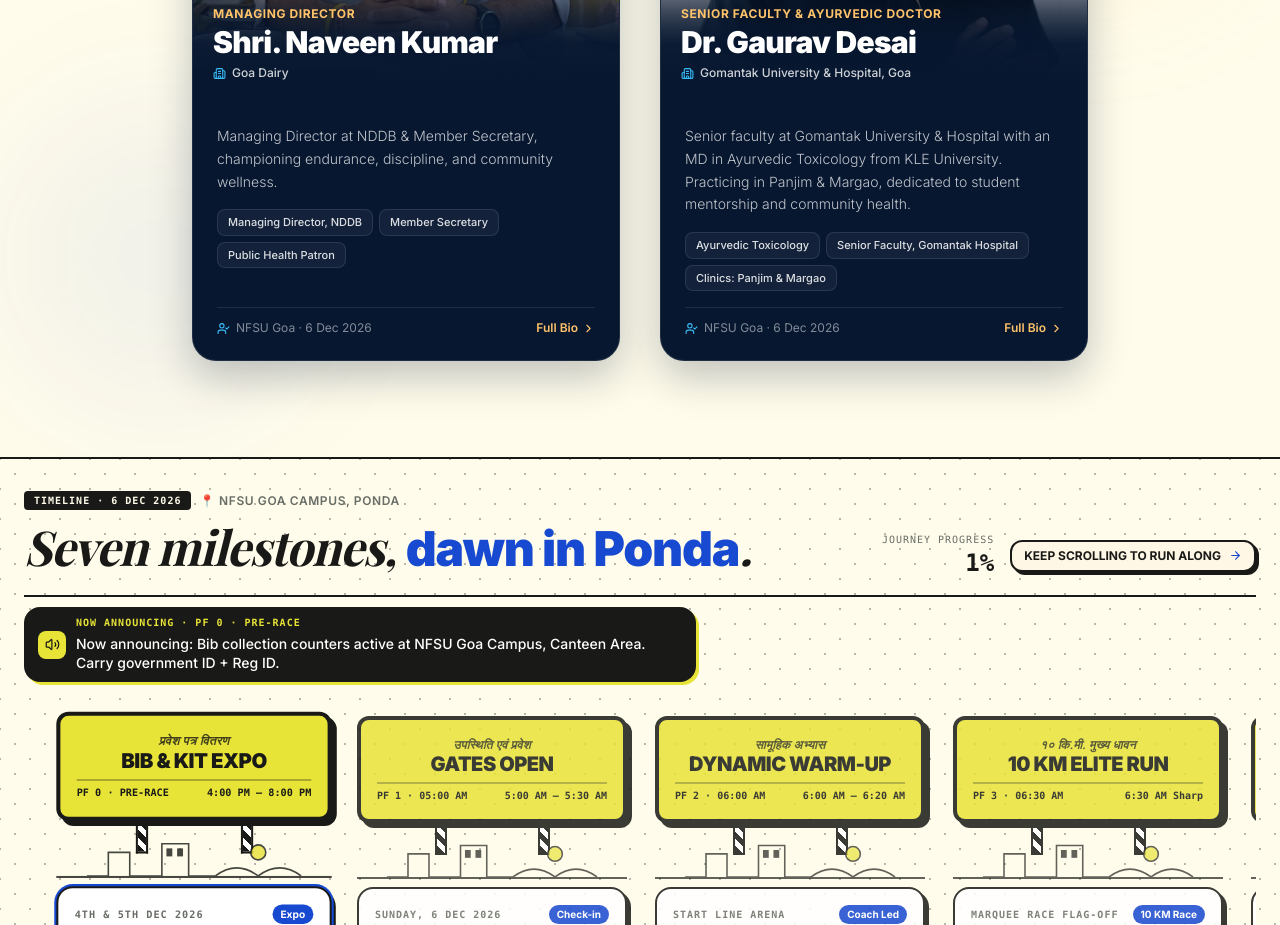
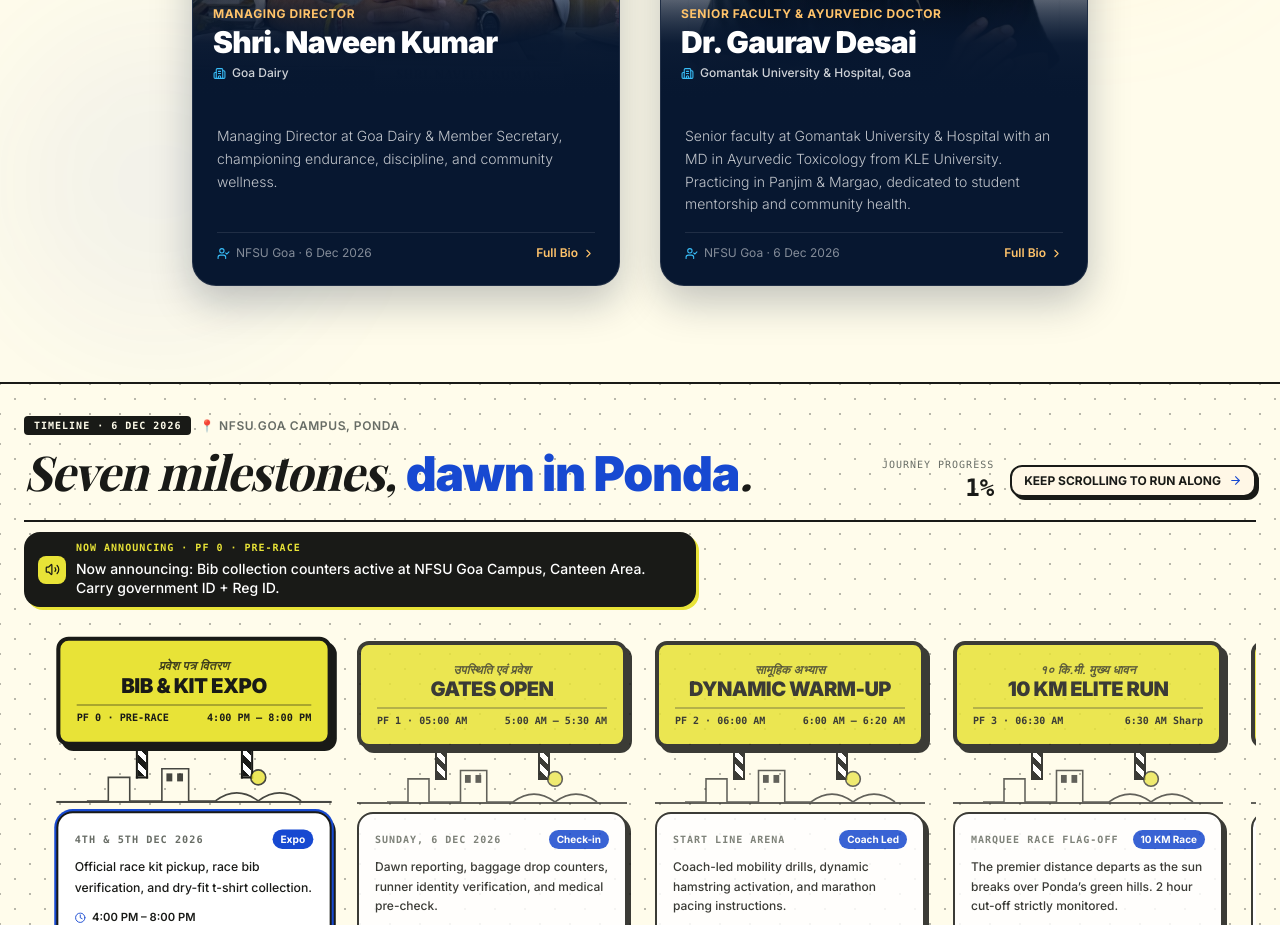
Before and after one commit to nfsugoamarathon-ops/nfsugoamarathon, a React (Vite) app in the folder frontend/: page / in a window 1280 px wide. Shown: the part 4840-5765 px from the top of the page. Built offline with nearby package versions, Linux system fonts and the light colour scheme; a web font is replaced by a local one.

Commit message:
feat: updated the info

```diff
--- a/frontend/src/data/eventData.js
+++ b/frontend/src/data/eventData.js
@@ -236,8 +236,11 @@ export const PROMINENT_PARTICIPANTS = [
     // badge: 'Distinguished Dignitary',
     image: '/ppd/naveen_kumar_md.jpg',
     description:
-      'Managing Director at NDDB & Member Secretary, championing endurance, discipline, and community wellness.',
-    highlights: ['Managing Director, NDDB', 'Member Secretary', 'Public Health Patron'],
+      'Managing Director at Goa Dairy & Member Secretary, championing endurance, discipline, and community wellness.',
+    // highlights: ['Managing Director, Goa Dairy',
+    //   'Member Secretary',
+    //   // 'Public Health Patron'
+    // ],
   },
   {
     id: 'gaurav-desai',
@@ -252,11 +255,11 @@ export const PROMINENT_PARTICIPANTS = [
     image: '/ppd/dr_gaurav_desai.jpg',
     description:
       'Senior faculty at Gomantak University & Hospital with an MD in Ayurvedic Toxicology from KLE University. Practicing in Panjim & Margao, dedicated to student mentorship and community health.',
-    highlights: [
-      'Ayurvedic Toxicology',
-      'Senior Faculty, Gomantak Hospital',
-      'Clinics: Panjim & Margao',
-    ],
+    // highlights: [
+    //   'Ayurvedic Toxicology',
+    //   'Senior Faculty, Gomantak Hospital',
+    //   // 'Clinics: Panjim & Margao',
+    // ],
   },
 ];
 
```
